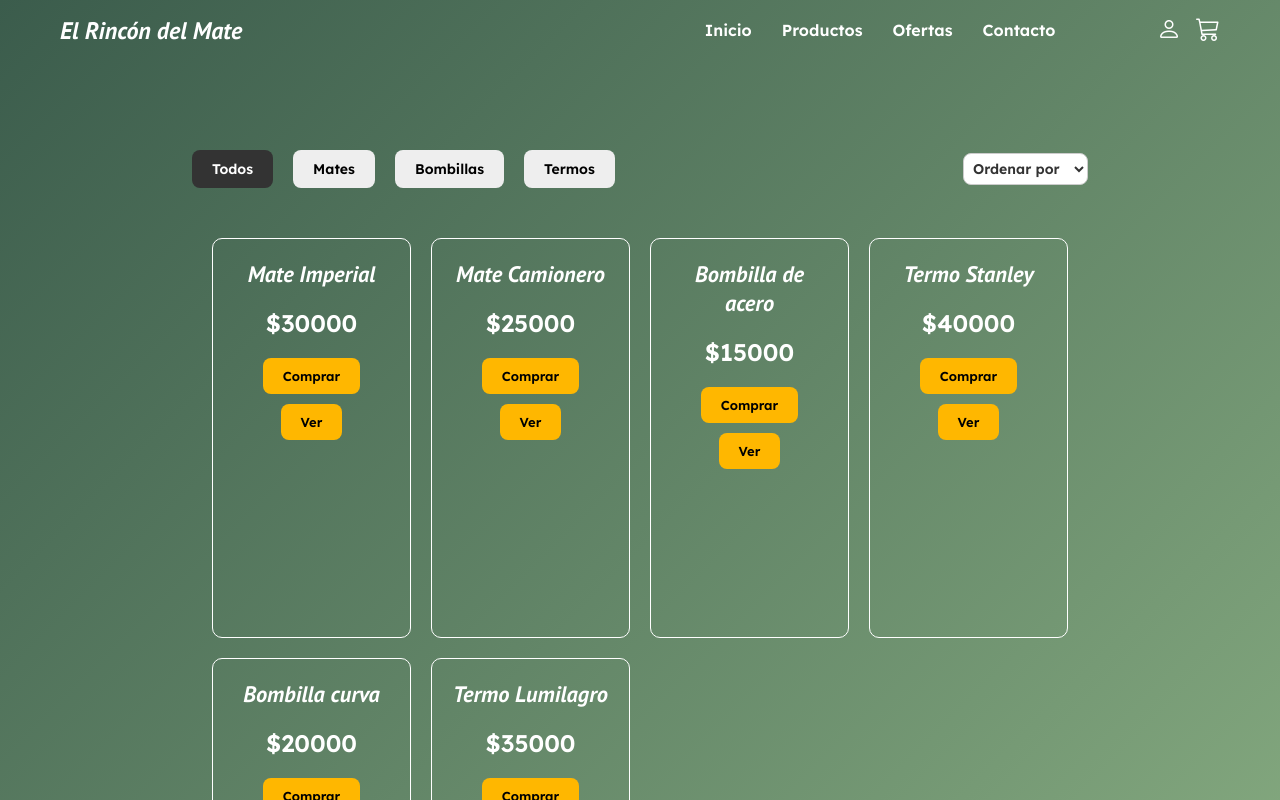
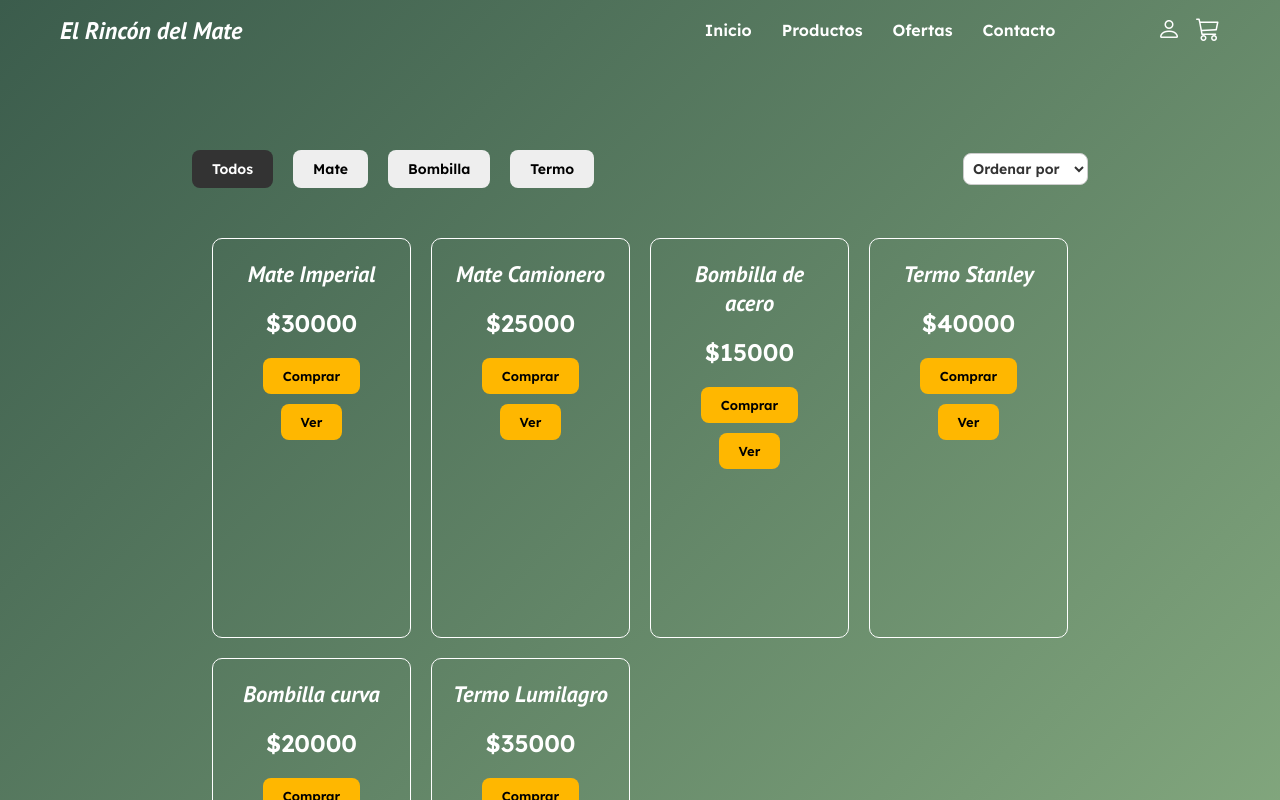
Before and after one commit to alejoalbornoz/Mates-E-Commerce, a React (Vite) app: page /productos in a window 1280 px wide. Shown: the top 800 px of the page. Built offline with nearby package versions, Linux system fonts and the light colour scheme; a web font is replaced by a local one.

Commit message:
Update Filters

```diff
--- a/src/pages/Products/HomeProducts/HomeProducts.jsx
+++ b/src/pages/Products/HomeProducts/HomeProducts.jsx
@@ -5,66 +5,48 @@ import products from "../../../data/products.js";
 
 export default function HomeProducts() {
   const [filter, setFilter] = useState("all");
-  const [sort, setSort] = useState("none"); // nuevo estado para ordenar
+  const [sort, setSort] = useState("none");
 
-  const handleSortChange = (e) => {
-    setSort(e.target.value);
+  const categories = ["all", "mate", "bombilla", "termo"];
+
+  const getFilteredAndSortedProducts = () => {
+    let result =
+      filter === "all"
+        ? products
+        : products.filter((p) => p.category === filter);
+
+    if (sort === "highPrice")
+      result = [...result].sort((a, b) => b.price - a.price);
+    else if (sort === "lowPrice")
+      result = [...result].sort((a, b) => a.price - b.price);
+
+    return result;
   };
 
-  const filteredProducts =
-    filter === "all"
-      ? products
-      : products.filter((product) => product.category === filter);
-
-  const sortedProducts = [...filteredProducts].sort((a, b) => {
-    if (sort === "highPrice") return b.price - a.price;
-    if (sort === "lowPrice") return a.price - b.price;
-    return 0;
-  });
+  const displayedProducts = getFilteredAndSortedProducts();
 
   return (
     <div className={style.container}>
       <div className={style.filterContainer}>
-        {/* Botones de filtro */}
         <div className={style.filterButtons}>
-          <button
-            className={`${style.filterButton} ${
-              filter === "all" ? style.active : ""
-            }`}
-            onClick={() => setFilter("all")}
-          >
-            Todos
-          </button>
-          <button
-            className={`${style.filterButton} ${
-              filter === "mate" ? style.active : ""
-            }`}
-            onClick={() => setFilter("mate")}
-          >
-            Mates
-          </button>
-          <button
-            className={`${style.filterButton} ${
-              filter === "bombilla" ? style.active : ""
-            }`}
-            onClick={() => setFilter("bombilla")}
-          >
-            Bombillas
-          </button>
-          <button
-            className={`${style.filterButton} ${
-              filter === "termo" ? style.active : ""
-            }`}
-            onClick={() => setFilter("termo")}
-          >
-            Termos
-          </button>
+          {categories.map((cat) => (
+            <button
+              key={cat}
+              className={`${style.filterButton} ${
+                filter === cat ? style.active : ""
+              }`}
+              onClick={() => setFilter(cat)}
+            >
+              {cat === "all"
+                ? "Todos"
+                : cat.charAt(0).toUpperCase() + cat.slice(1)}
+            </button>
+          ))}
         </div>
 
-        {/* Selector de orden */}
         <div className={style.filterSelect}>
           <div className={style.selectContainer}>
-            <select value={sort} onChange={handleSortChange}>
+            <select value={sort} onChange={(e) => setSort(e.target.value)}>
               <option value="none">Ordenar por</option>
               <option value="highPrice">Mayor precio</option>
               <option value="lowPrice">Menor precio</option>
@@ -73,9 +55,8 @@ export default function HomeProducts() {
         </div>
       </div>
 
-      {/* Cuadrícula de productos */}
       <div className={style.grid}>
-        {sortedProducts.map((product) => (
+        {displayedProducts.map((product) => (
           <div key={product.id} className={style.gridContainer}>
             <div>
               <h1>{product.name}</h1>
```
